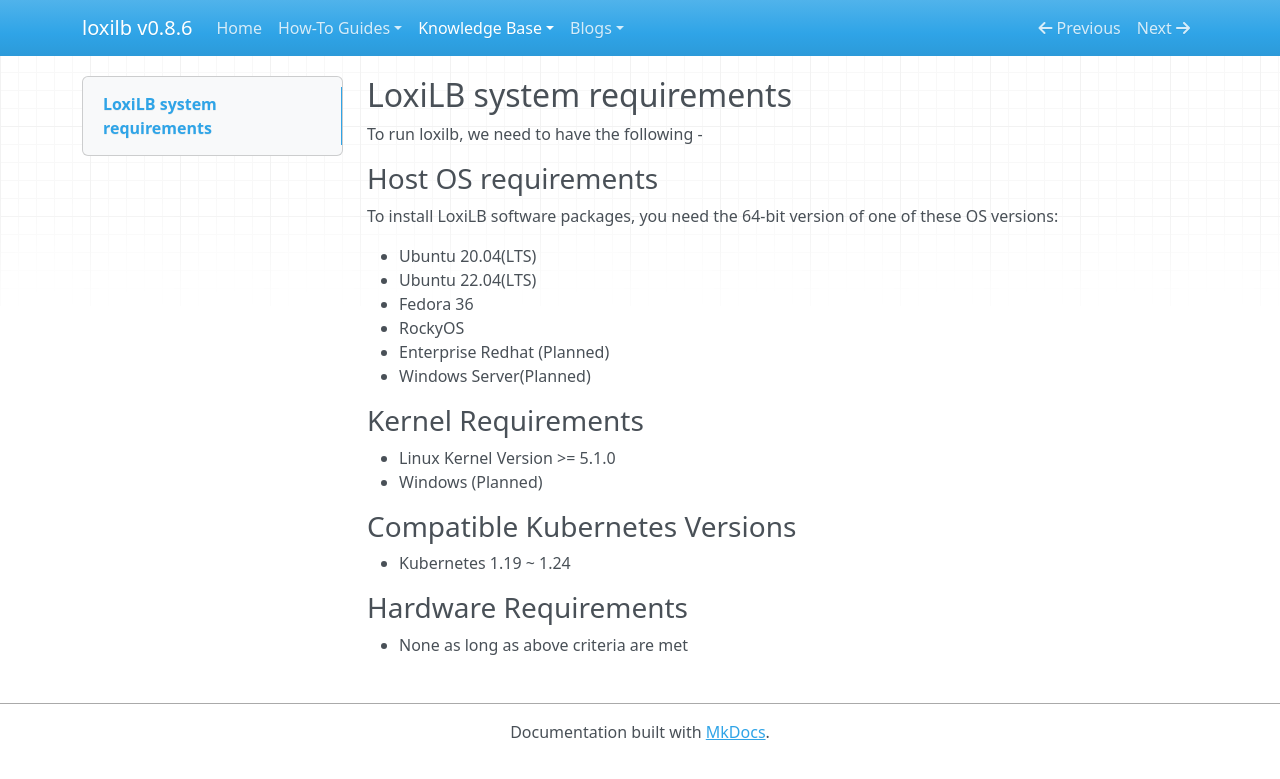
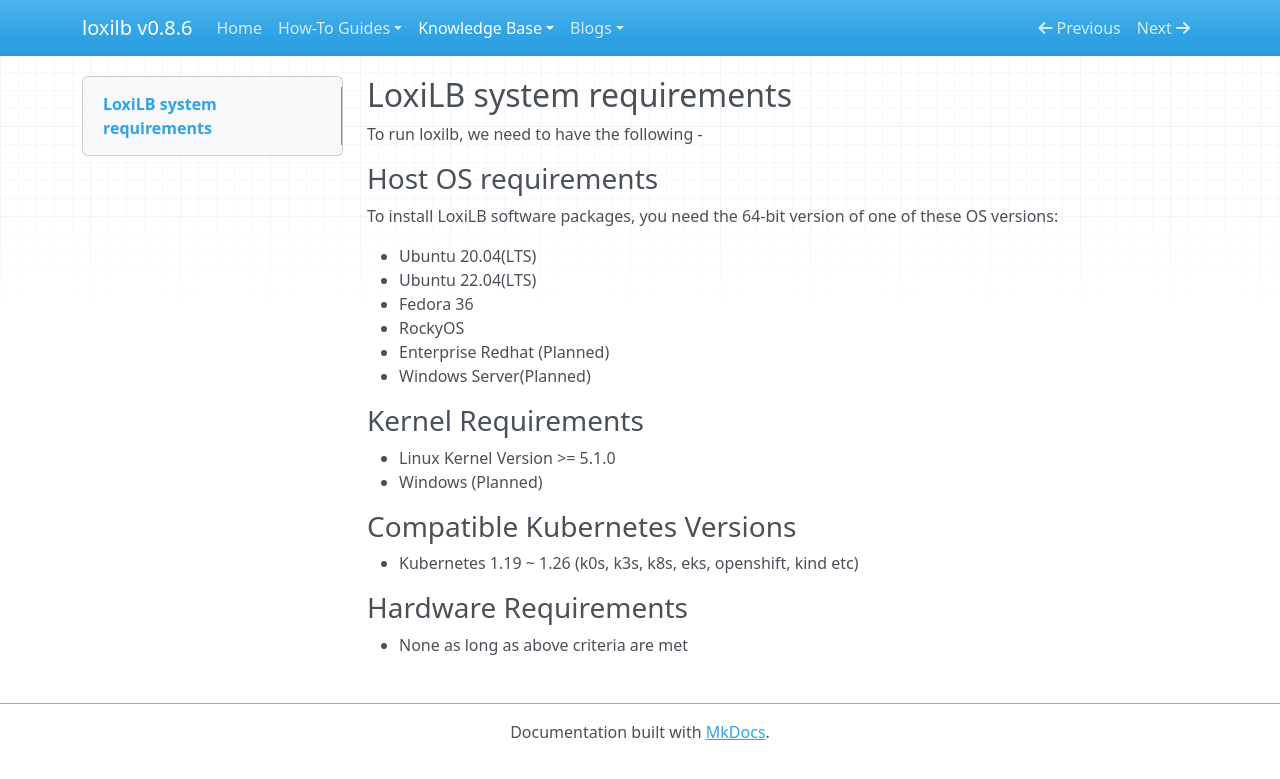
Before and after one commit to loxilb-io/loxilbdocs, an MkDocs documentation site: the page built from docs/requirements.md, in a window 1280 px wide. Shown: the top 779 px of the page. Built offline with MkDocs 1.6.1, drawn with Linux system fonts in a browser that asks for light colours; nearby versions of some CDN libraries.

Commit message:
Update requirements.md

```diff
--- a/docs/requirements.md
+++ b/docs/requirements.md
@@ -20,7 +20,7 @@
 
 ### Compatible Kubernetes Versions
 
-* Kubernetes 1.19  ~ 1.24
+* Kubernetes 1.19  ~ 1.26 (k0s, k3s, k8s, eks, openshift, kind etc)
 
 ### Hardware Requirements
 
```
